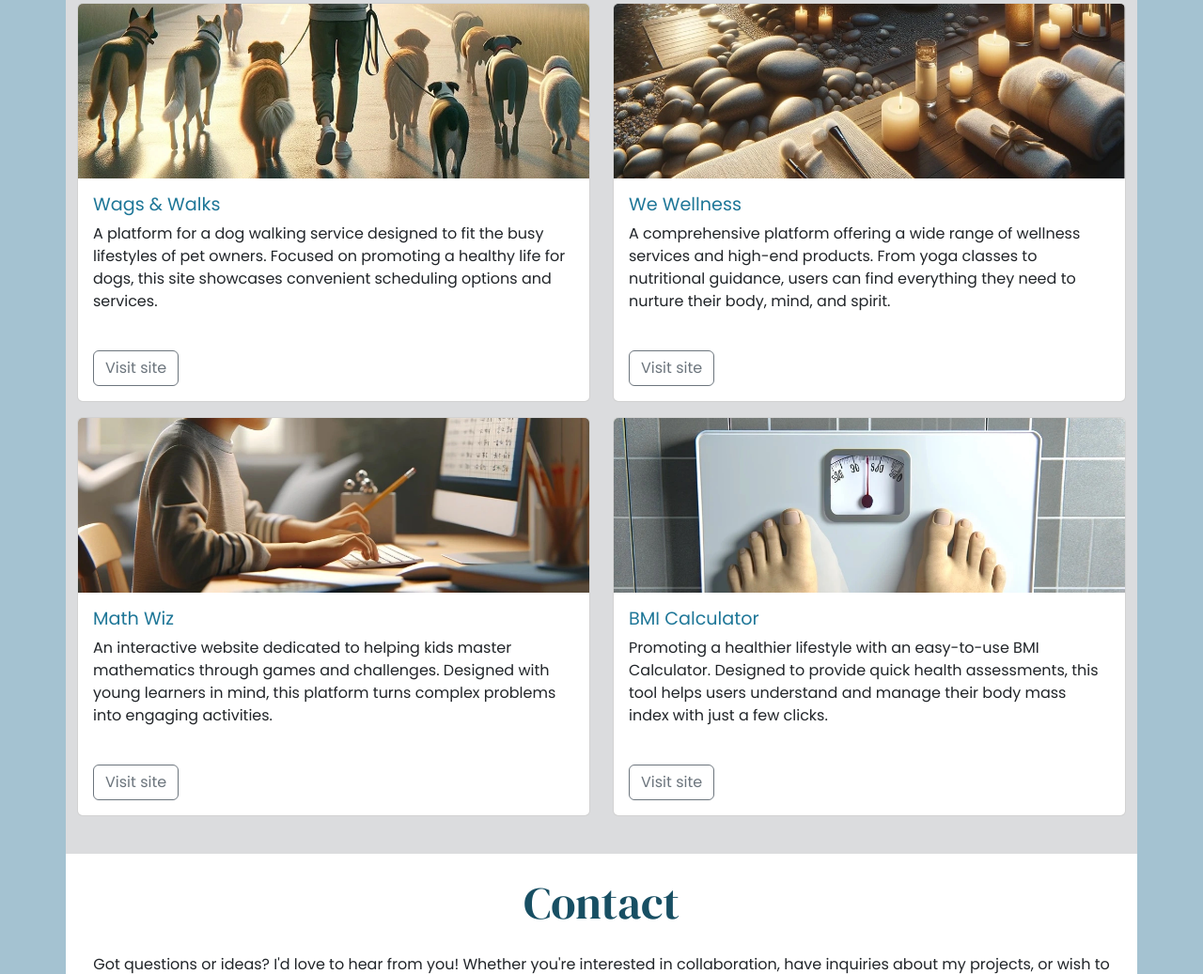
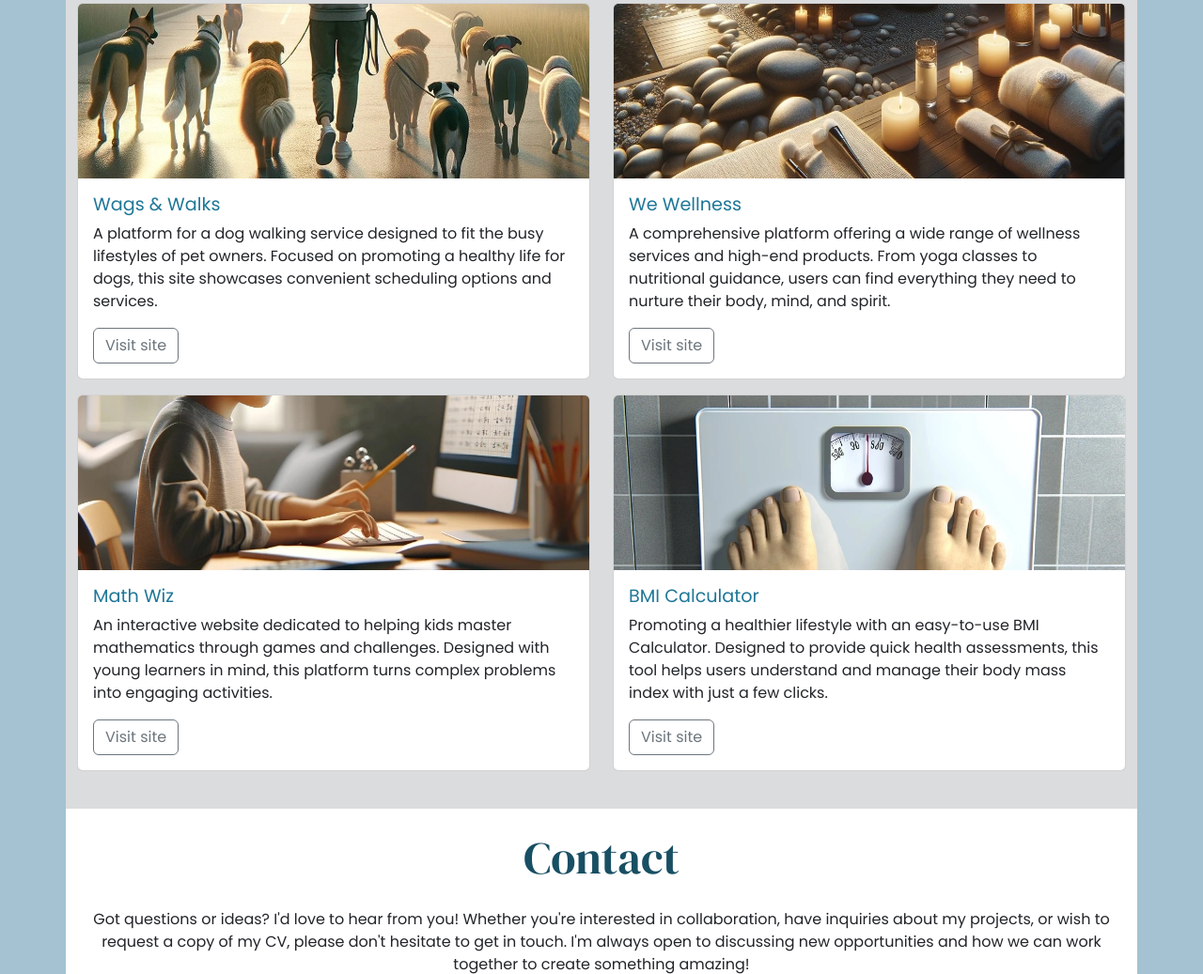
Before and after one commit to shantamahoney/customised-boot-strap-portfolio, a plain HTML site: page index.html in a window 1280 px wide. Shown: the part 1159-2196 px from the top of the page at 94% size. Drawn offline with nearby package versions, Linux system fonts and the light colour scheme.

Commit message:
added media query to fix portfolio cards being too tall

```diff
--- a/assets/style.css
+++ b/assets/style.css
@@ -62,3 +62,13 @@ h2 {
     min-height: 500px;
     padding: 5% 7%;
 }
+
+/* Media queries */
+
+/* Use Bootstrap breakpoint for XL screens */
+@media screen and (min-width: 1200px) {
+    /* Fixes all portfolio cards being too tall on xl screens */
+    #portfolio .card-text {
+        min-height: auto;
+    }
+}
```
